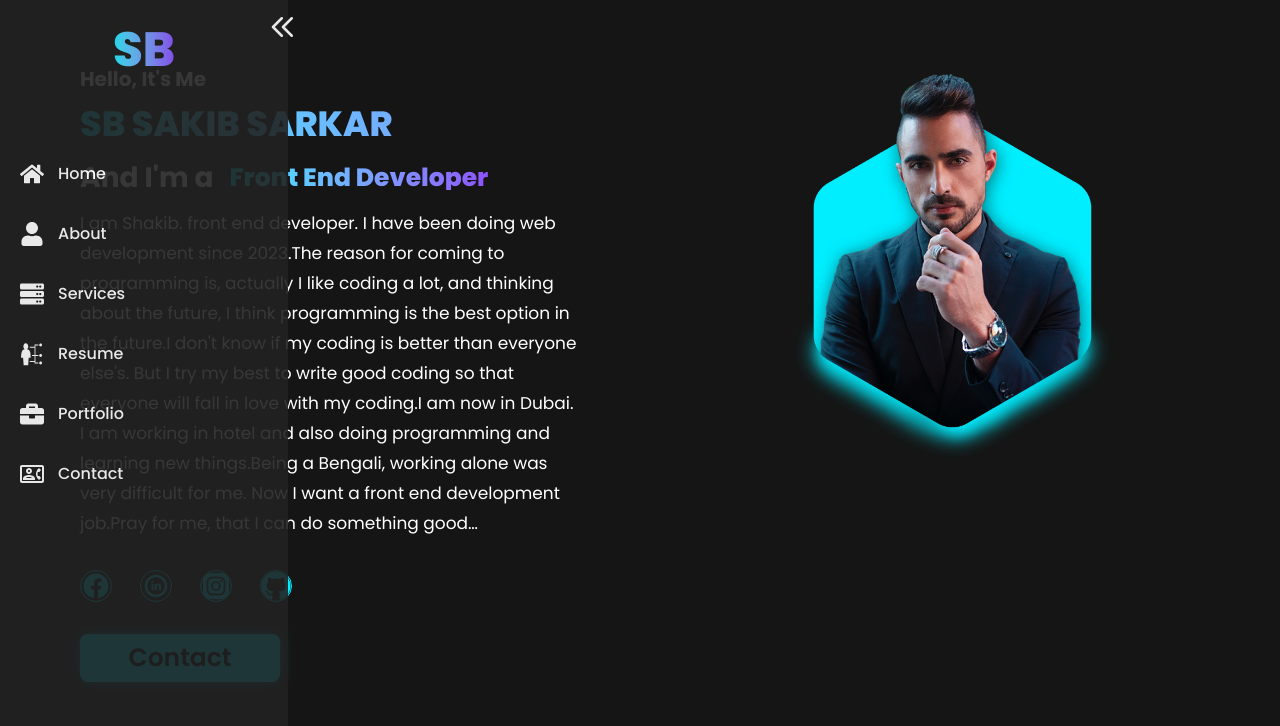
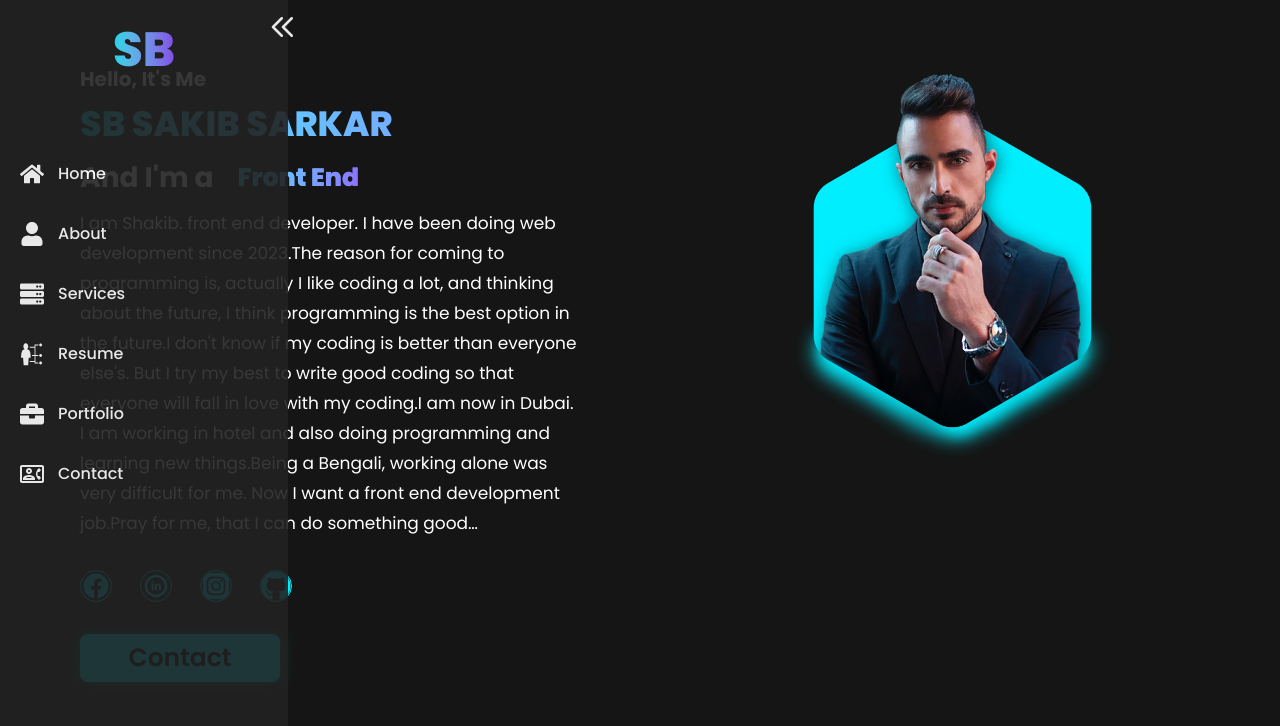
Before and after one commit to sbsakib8/sbportfolio, a Next.js app: page /home in a window 1280 px wide. Shown: the top 726 px of the page. Built offline with nearby package versions, Linux system fonts and the light colour scheme.

Commit message:
add typing

```diff
--- a/package.json
+++ b/package.json
@@ -15,6 +15,7 @@
     "react": "^19.0.0",
     "react-dom": "^19.0.0",
     "react-icons": "^5.4.0",
+    "react-simple-typewriter": "^5.0.1",
     "tailwindcss": "^4.0.3"
   },
   "devDependencies": {
--- a/src/app/(page)/about/page.js
+++ b/src/app/(page)/about/page.js
@@ -1,3 +1,4 @@
+import AboutTyping from "@/component/about/AboutTyping"
 
 function About() {
 
@@ -6,7 +7,9 @@ function About() {
        <div className="text-center md:text-start space-y-3 md:w-[50%] ">
       <h1 className=" text-[30px] md:text-[40px] text-primary font-bold">About me</h1>
 
-      <h3 className=" font-bold text-[25px] md:text-[28px] leading-[30px]">I am SB Sakib Sarkar<span className="home_title px-2">Web Developer</span></h3>
+      <h3 className=" font-bold text-[25px] md:text-[28px] leading-[30px]">I am SB Sakib Sarkar
+      <AboutTyping/>
+      </h3>
       <p className="text-[18px] text-wrap md:pr-6 lg:mt-18">I have been working in the field of web development since 2023. My passion for programming started when I was a kid. I love to think about the future, and I think programming is the best option in the future. I don't know if my coding is better than everyone else's. But I try my best to write good coding so that everyone will fall in love with my coding. I am now in Dubai. I am working in hotel.</p>
      </div>
 
--- a/src/app/(page)/home/page.js
+++ b/src/app/(page)/home/page.js
@@ -2,6 +2,7 @@ import Image from 'next/image'
 import mypic from "../../../../public/mypic/home.png"
 import Media from '@/component/navber/Media'
 import Link from 'next/link'
+import HomeTyping from '@/component/home/HomeTyping'
 
 function Home() {
 
@@ -14,7 +15,7 @@ function Home() {
         <h1 className='home_sb'> SB SAKIB SARKAR</h1>
         <div className='flex flex-col md:flex-row md:gap-4  items-center'>
           <h3 className=' font-bold text-[28px]'>And I'm a </h3>
-          <h2 className='home_title'>Front End Developer </h2>
+          <h2 className='home_title'><HomeTyping/></h2>
         </div>
         <p className='home_paragraph'>I am Shakib. front end developer. I have been doing web development since 2023.The reason for coming to programming is, actually I like coding a lot, and thinking about the future, I think programming is the best option in the future.I don't know if my coding is better than everyone else's. But I try my best to write good coding so that everyone will fall in love with my coding.I am now in Dubai. I am working in hotel and also doing programming and learning new things.Being a Bengali, working alone was very difficult for me. Now I want a front end development job.Pray for me, that I can do something good…</p>
 
--- /dev/null
+++ b/src/component/about/AboutTyping.jsx
@@ -0,0 +1,23 @@
+'use client'
+import { Typewriter } from 'react-simple-typewriter'
+function AboutTyping() {
+  return (
+    <>
+    <span className='home_title px-2'>
+          {/* Style will be inherited from the parent element */}
+          <Typewriter
+            words={['Wev Devoloper', 'Front End Developer', 'Backend Developer', 'Full Stack Developer!']}
+            loop={5}
+            cursor
+            cursorStyle='_'
+            typeSpeed={70}
+            deleteSpeed={50}
+            delaySpeed={1000}
+          />
+        </span>
+
+    </>
+  )
+}
+
+export default AboutTyping
--- /dev/null
+++ b/src/component/home/HomeTyping.jsx
@@ -0,0 +1,23 @@
+'use client'
+import { Typewriter } from 'react-simple-typewriter'
+function HomeTyping() {
+  return (
+    <>
+    <span className='home_title px-2'>
+          {/* Style will be inherited from the parent element */}
+          <Typewriter
+            words={['Wev Devoloper', 'Front End Developer', 'Backend Developer', 'Full Stack Developer!']}
+            loop={5}
+            cursor
+            cursorStyle='_'
+            typeSpeed={70}
+            deleteSpeed={50}
+            delaySpeed={1000}
+          />
+        </span>
+
+    </>
+  )
+}
+
+export default HomeTyping
```
Also changed, not shown: 1 other file (tests, documents, lock files or other folders).
